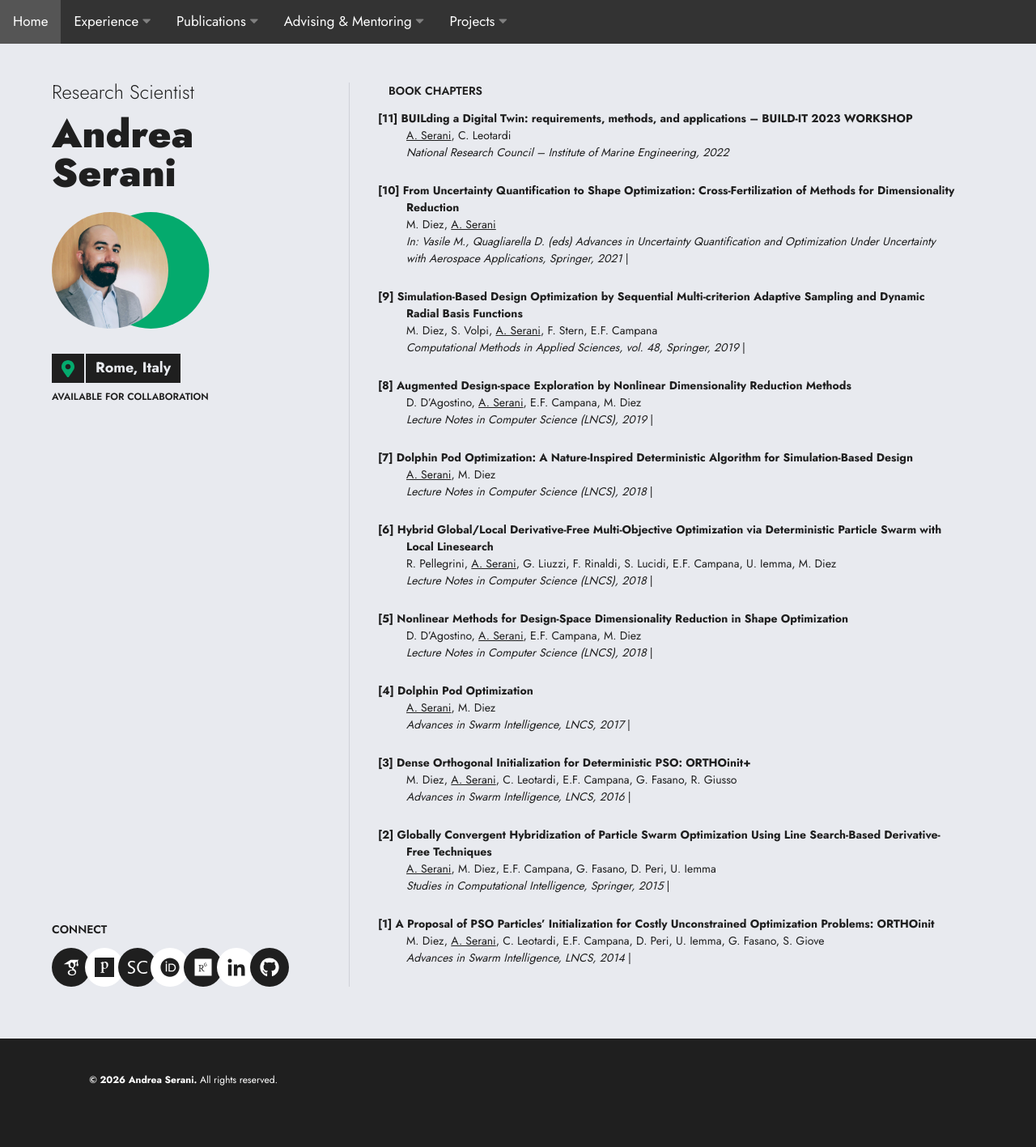
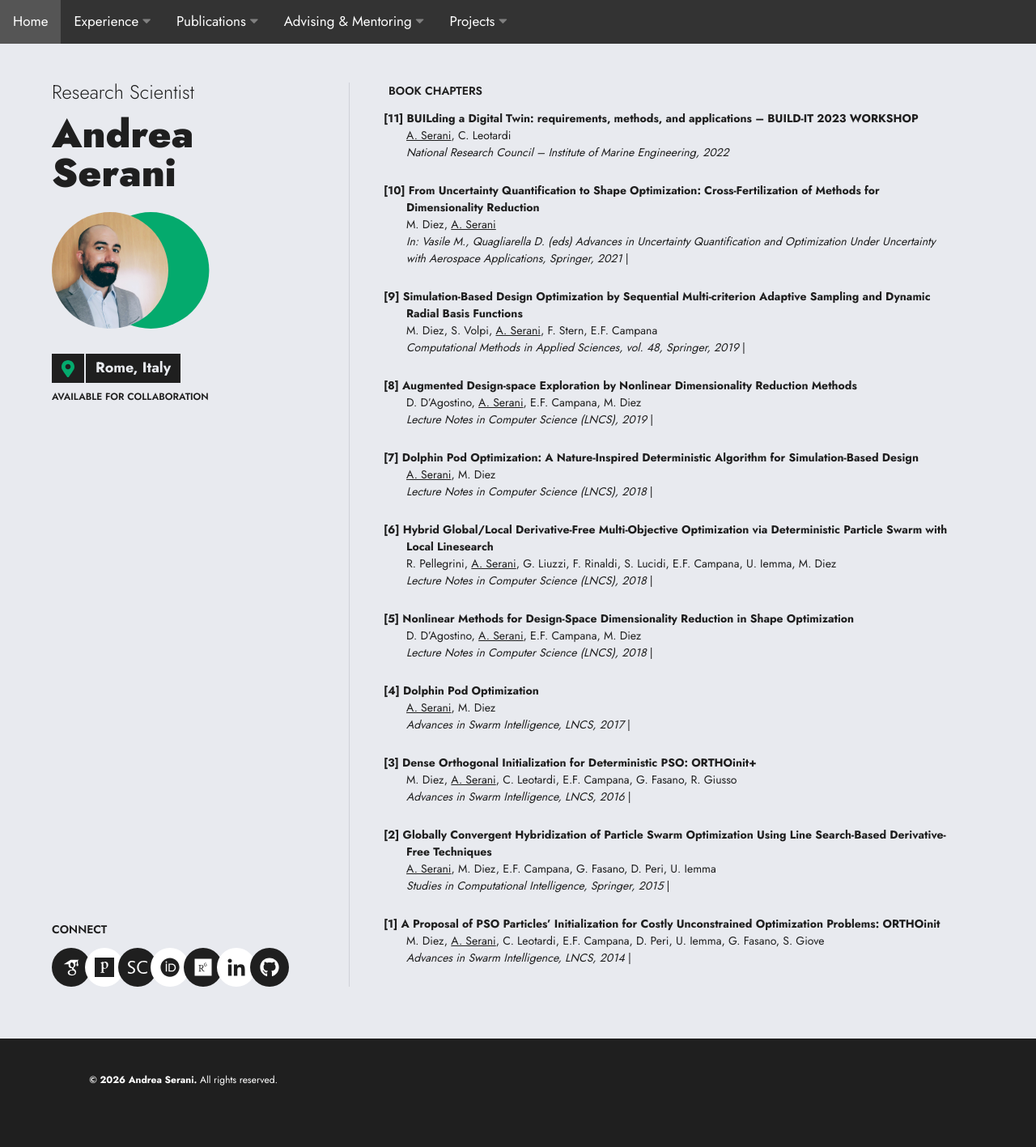
Before and after one commit to aserani/aserani.github.io, a Jekyll site: the page built from html/chapters.html, in a window 1280 px wide. Shown: the whole page at 81% size. Built offline with Jekyll 4.4.1, drawn with Linux system fonts in a browser that asks for light colours; a style sheet for code colours, icons or effects is not loaded.

Commit message:
Modify text-indent and add DOI link styles
Adjust text-indent for better alignment and add styles for DOI links and separators.

```diff
--- a/assets/styles.css
+++ b/assets/styles.css
@@ -1321,5 +1321,13 @@ div.container {
 
 .borderless .font-text {
   padding-left: 1.5em;   /* spazio per il numero */
-  text-indent: -5.0em;   /* riporta la prima riga a sinistra */
+  text-indent: -4.5em;   /* riporta la prima riga a sinistra */
 }
+
+.borderless .font-text a[href*="doi.org"]{
+  white-space: nowrap;
+  display: inline-block; /* evita che si comporti “strano” a capo */
+}
+.borderless .font-text .sep{
+  white-space: nowrap;
+}
```
